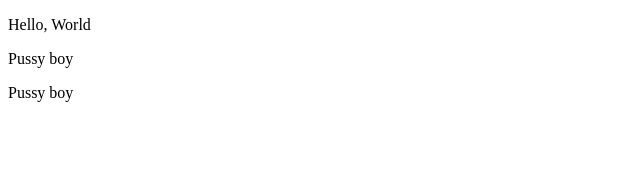
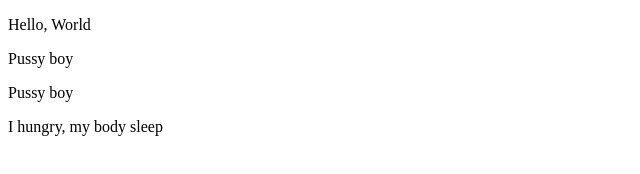
Before and after one commit to vekipo/test, a plain HTML site: page index.html in a window 1280 px wide. Shown: the whole page, without its empty margins (0-640 px from the left). Drawn offline with Linux system fonts and the light colour scheme.

Commit message:
commit 2

```diff
--- a/index.html
+++ b/index.html
@@ -9,5 +9,8 @@
     <p>Hello, World</p>
     <p>Pussy boy</p>
     <p>Pussy boy</p>
+
+
+    <p>I hungry, my body sleep</p>
 </body>
 </html>
```
